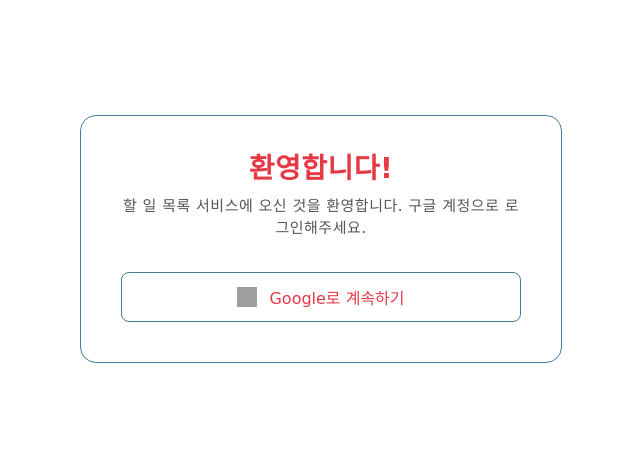
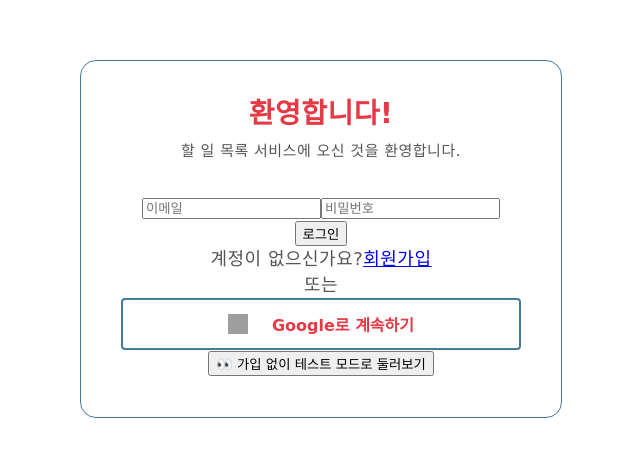
Before and after one commit to seoseo1234/todolist, a React (Vite) app: page /login in a window 1280 px wide. Shown: the part 106-562 px from the top of the page, without its empty margins (319-959 px from the left). Built offline with nearby package versions, Linux system fonts and the light colour scheme; no server answers; grey boxes are pictures that could not be loaded.

Commit message:
Implement Email/Password Login, Signup page, and Guest mode

```diff
--- a/src/App.tsx
+++ b/src/App.tsx
@@ -1,5 +1,6 @@
 import { BrowserRouter as Router, Routes, Route, Navigate, useLocation } from 'react-router-dom';
 import Login from './pages/Login';
+import Signup from './pages/Signup';
 import TodoList from './pages/TodoList';
 import CalendarView from './pages/CalendarView';
 import StatsView from './pages/StatsView';
@@ -12,15 +13,16 @@
 function AppLayout() {
   const { currentUser } = useAuth();
   const location = useLocation();
-  const isLoginPage = location.pathname === '/login';
+  const isAuthPage = location.pathname === '/login' || location.pathname === '/signup';
 
   return (
     <div className="App">
-      {!isLoginPage && currentUser && <Sidebar />}
+      {!isAuthPage && currentUser && <Sidebar />}
       <div className="main-content">
         <Routes>
           <Route path="/" element={<Navigate to="/todos" replace />} />
           <Route path="/login" element={<Login />} />
+          <Route path="/signup" element={<Signup />} />
           <Route
             path="/todos"
             element={<ProtectedRoute><TodoList /></ProtectedRoute>}
--- a/src/pages/Login.css
+++ b/src/pages/Login.css
@@ -47,28 +47,21 @@
   display: flex;
   align-items: center;
   justify-content: center;
+  gap: 12px;
   width: 100%;
-  background-color: var(--bg);
+  padding: 12px 24px;
+  border: 2px solid var(--border);
+  border-radius: var(--rounded-md);
+  background-color: transparent;
   color: var(--text-h);
-  border: 1px solid var(--border);
-  border-radius: 8px;
-  padding: 12px 16px;
   font-size: 16px;
-  font-weight: 500;
+  font-weight: bold;
   cursor: pointer;
-  transition: all 0.2s ease-in-out;
-  box-shadow: 0 1px 2px rgba(0, 0, 0, 0.05);
+  transition: all 0.2s ease;
 }
 
-.google-btn:hover {
+.google-btn:hover:not(:disabled) {
   background-color: var(--social-bg);
-  box-shadow: 0 4px 12px rgba(0, 0, 0, 0.08);
-  transform: translateY(-1px);
-}
-
-.google-btn:active {
-  transform: translateY(0);
-  box-shadow: 0 1px 2px rgba(0, 0, 0, 0.05);
 }
 
 .google-btn:disabled {
--- a/src/pages/Login.tsx
+++ b/src/pages/Login.tsx
@@ -1,13 +1,16 @@
 import { useState, useEffect } from 'react';
-import { useNavigate } from 'react-router-dom';
-import { signInWithPopup } from 'firebase/auth';
+import { useNavigate, Link } from 'react-router-dom';
+import { signInWithPopup, signInWithEmailAndPassword, signInAnonymously } from 'firebase/auth';
 import { auth, googleProvider } from '../lib/firebase';
 import { useAuth } from '../contexts/AuthContext';
 import './Login.css';
 
 export default function Login() {
+  const [email, setEmail] = useState('');
+  const [password, setPassword] = useState('');
   const [error, setError] = useState('');
   const [loading, setLoading] = useState(false);
+
   const navigate = useNavigate();
   const { currentUser } = useAuth();
 
@@ -17,15 +20,47 @@
     }
   }, [currentUser, navigate]);
 
+  const handleEmailLogin = async (e: React.FormEvent) => {
+    e.preventDefault();
+    if (!email || !password) return;
+
+    try {
+      setError('');
+      setLoading(true);
+      await signInWithEmailAndPassword(auth, email, password);
+    } catch (err: any) {
+      console.error(err);
+      if (err.code === 'auth/invalid-credential' || err.code === 'auth/user-not-found' || err.code === 'auth/wrong-password') {
+        setError('이메일 또는 비밀번호가 올바르지 않습니다.');
+      } else {
+        setError('로그인에 실패했습니다: ' + err.message);
+      }
+    } finally {
+      setLoading(false);
+    }
+  };
+
   const handleGoogleSignIn = async () => {
     try {
       setError('');
       setLoading(true);
       await signInWithPopup(auth, googleProvider);
-      // navigation to /todos is handled by useEffect and ProtectedRoute
     } catch (err: any) {
       console.error(err);
-      setError('로그인에 실패했습니다: ' + err.message);
+      setError('구글 로그인에 실패했습니다: ' + err.message);
+    } finally {
+      setLoading(false);
+    }
+  };
+
+  const handleGuestSignIn = async () => {
+    try {
+      setError('');
+      setLoading(true);
+      await signInAnonymously(auth);
+    } catch (err: any) {
+      console.error(err);
+      setError('테스트 모드 접속에 실패했습니다: ' + err.message);
     } finally {
       setLoading(false);
     }
@@ -35,9 +70,40 @@
     <div className="login-container">
       <div className="login-card">
         <h2 className="login-title">환영합니다!</h2>
-        <p className="login-subtitle">할 일 목록 서비스에 오신 것을 환영합니다. 구글 계정으로 로그인해주세요.</p>
+        <p className="login-subtitle">할 일 목록 서비스에 오신 것을 환영합니다.</p>
 
         {error && <div className="login-error">{error}</div>}
+
+        <form className="email-login-form" onSubmit={handleEmailLogin}>
+          <input
+            type="email"
+            placeholder="이메일"
+            value={email}
+            onChange={(e) => setEmail(e.target.value)}
+            required
+            className="auth-input"
+          />
+          <input
+            type="password"
+            placeholder="비밀번호"
+            value={password}
+            onChange={(e) => setPassword(e.target.value)}
+            required
+            className="auth-input"
+          />
+          <button type="submit" disabled={loading} className="auth-submit-btn">
+            {loading ? '로그인 중...' : '로그인'}
+          </button>
+        </form>
+
+        <div className="auth-links">
+          <span>계정이 없으신가요?</span>
+          <Link to="/signup" className="signup-link">회원가입</Link>
+        </div>
+
+        <div className="divider">
+          <span>또는</span>
+        </div>
 
         <button
           onClick={handleGoogleSignIn}
@@ -49,7 +115,15 @@
             alt="Google Logo"
             className="google-icon"
           />
-          {loading ? '로그인 중...' : 'Google로 계속하기'}
+          Google로 계속하기
+        </button>
+
+        <button
+          onClick={handleGuestSignIn}
+          disabled={loading}
+          className="guest-btn"
+        >
+          👀 가입 없이 테스트 모드로 둘러보기
         </button>
       </div>
     </div>
--- /dev/null
+++ b/src/pages/Signup.tsx
@@ -0,0 +1,110 @@
+import { useState, useEffect } from 'react';
+import { useNavigate, Link } from 'react-router-dom';
+import { createUserWithEmailAndPassword, updateProfile } from 'firebase/auth';
+import { auth } from '../lib/firebase';
+import { useAuth } from '../contexts/AuthContext';
+import './Login.css';
+
+export default function Signup() {
+  const [email, setEmail] = useState('');
+  const [password, setPassword] = useState('');
+  const [passwordConfirm, setPasswordConfirm] = useState('');
+  const [displayName, setDisplayName] = useState('');
+  const [error, setError] = useState('');
+  const [loading, setLoading] = useState(false);
+
+  const navigate = useNavigate();
+  const { currentUser } = useAuth();
+
+  useEffect(() => {
+    if (currentUser) {
+      navigate('/todos');
+    }
+  }, [currentUser, navigate]);
+
+  const handleSignup = async (e: React.FormEvent) => {
+    e.preventDefault();
+    if (password !== passwordConfirm) {
+      return setError('비밀번호가 일치하지 않습니다.');
+    }
+
+    try {
+      setError('');
+      setLoading(true);
+      const userCredential = await createUserWithEmailAndPassword(auth, email, password);
+
+      if (displayName.trim()) {
+        await updateProfile(userCredential.user, {
+          displayName: displayName.trim()
+        });
+      }
+
+    } catch (err: any) {
+      console.error(err);
+      if (err.code === 'auth/email-already-in-use') {
+        setError('이미 사용 중인 이메일입니다.');
+      } else if (err.code === 'auth/weak-password') {
+        setError('비밀번호는 6자리 이상이어야 합니다.');
+      } else {
+        setError('회원가입에 실패했습니다: ' + err.message);
+      }
+    } finally {
+      setLoading(false);
+    }
+  };
+
+  return (
+    <div className="login-container">
+      <div className="login-card">
+        <h2 className="login-title">회원가입</h2>
+        <p className="login-subtitle">할 일 목록 서비스의 새 계정을 만들어주세요.</p>
+
+        {error && <div className="login-error">{error}</div>}
+
+        <form className="email-login-form" onSubmit={handleSignup}>
+          <input
+            type="text"
+            placeholder="이름 (닉네임)"
+            value={displayName}
+            onChange={(e) => setDisplayName(e.target.value)}
+            className="auth-input"
+          />
+          <input
+            type="email"
+            placeholder="이메일"
+            value={email}
+            onChange={(e) => setEmail(e.target.value)}
+            required
+            className="auth-input"
+          />
+          <input
+            type="password"
+            placeholder="비밀번호 (6자리 이상)"
+            value={password}
+            onChange={(e) => setPassword(e.target.value)}
+            required
+            className="auth-input"
+            minLength={6}
+          />
+          <input
+            type="password"
+            placeholder="비밀번호 확인"
+            value={passwordConfirm}
+            onChange={(e) => setPasswordConfirm(e.target.value)}
+            required
+            className="auth-input"
+            minLength={6}
+          />
+          <button type="submit" disabled={loading} className="auth-submit-btn">
+            {loading ? '가입 중...' : '계정 생성'}
+          </button>
+        </form>
+
+        <div className="auth-links">
+          <span>이미 계정이 있으신가요?</span>
+          <Link to="/login" className="signup-link">로그인</Link>
+        </div>
+      </div>
+    </div>
+  );
+}
```
